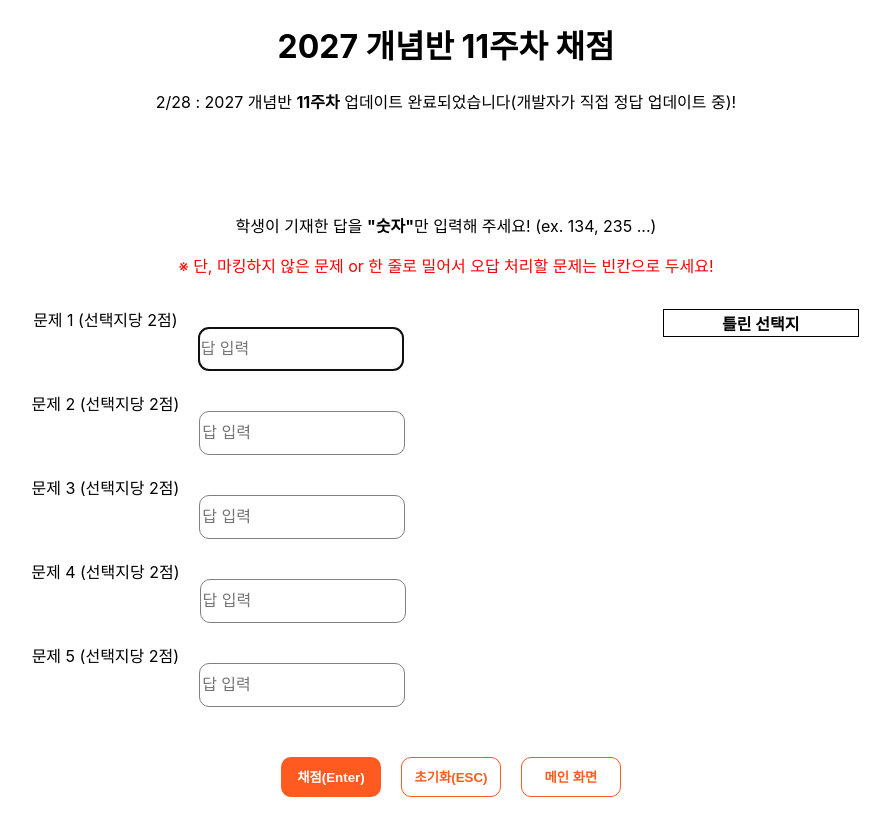
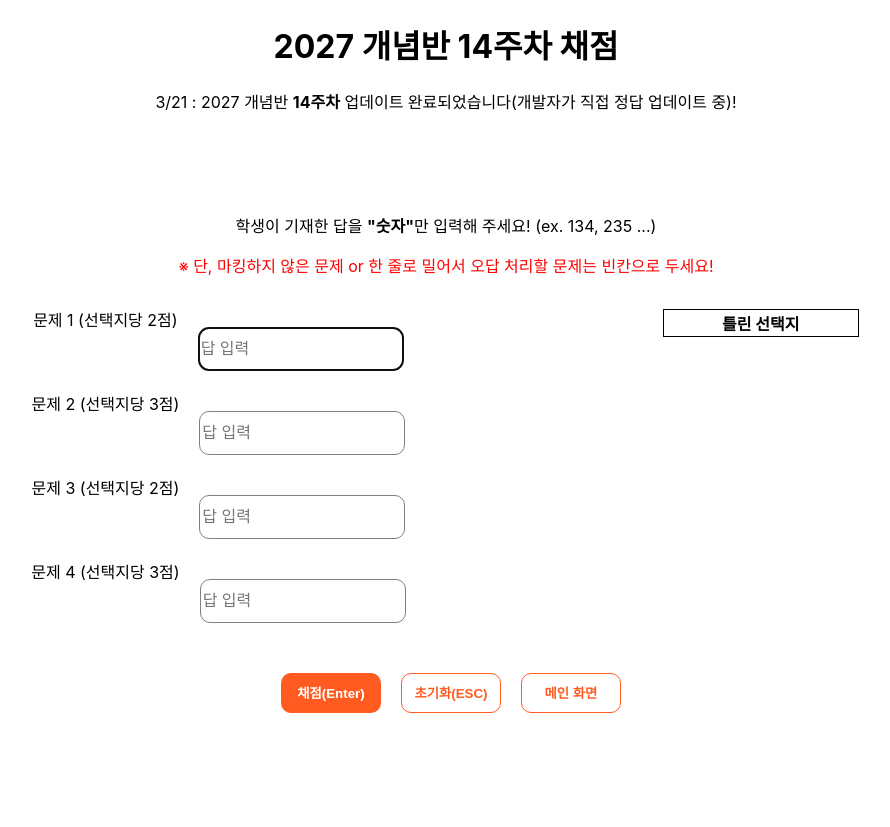
Before and after one commit to GitC0de/TGF-Scoring, a React (Create React App) app: page /concept-test in a window 1280 px wide. Shown: the whole page, without its empty margins (194-1084 px from the left). After the commit the page ends 800 px from the top, so only its background shows below. Built offline with nearby package versions, Linux system fonts and the light colour scheme.

Commit message:
14th week update

```diff
--- a/src/component/ConceptTestScoring.js
+++ b/src/component/ConceptTestScoring.js
@@ -2,8 +2,8 @@ import React, { useState, useRef, useEffect } from "react";
 import { useNavigate } from "react-router-dom";
 import "./ConceptTestScoring.css";
 
-const answers = ["34", "1345", "345", "135", "2"]; // 정답 수정
-const pointsPerChoice = [2, 2, 2, 2, 2]; // 점수 수정
+const answers = ["134", "1234", "235", "5"]; // 정답 수정
+const pointsPerChoice = [2, 3, 2, 3]; // 점수 수정
 
 function analyzeAnswer(studentAnswer, correctAnswer) {
   let wrongChoices = [];
@@ -105,9 +105,9 @@ export default function GradingApp() {
 
   return (
     <>
-      <h1>2027 개념반 11주차 채점</h1>
+      <h1>2027 개념반 14주차 채점</h1>
       <p>
-        2/28 : 2027 개념반 <strong>11주차</strong> 업데이트
+        3/21 : 2027 개념반 <strong>14주차</strong> 업데이트
         완료되었습니다(개발자가 직접 정답 업데이트 중)!
       </p>
       <p className="manual">
```
